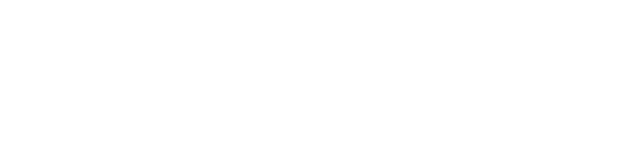
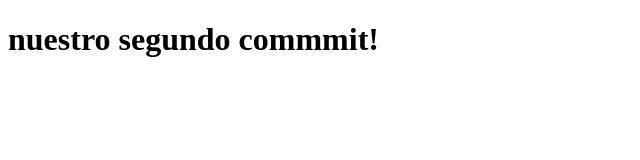
Before and after one commit to EzequielGonza/Rolling_clase2git, a plain HTML site: page index.html in a window 1280 px wide. Shown: the whole page, without its empty margins (0-640 px from the left). Drawn offline with Linux system fonts and the light colour scheme.

Commit message:
agregue un titulo

```diff
--- a/index.html
+++ b/index.html
@@ -7,6 +7,7 @@
     <title>Document</title>
 </head>
 <body>
+    <h1>nuestro segundo commmit!</h1>
 
 </body>
 </html>
```
